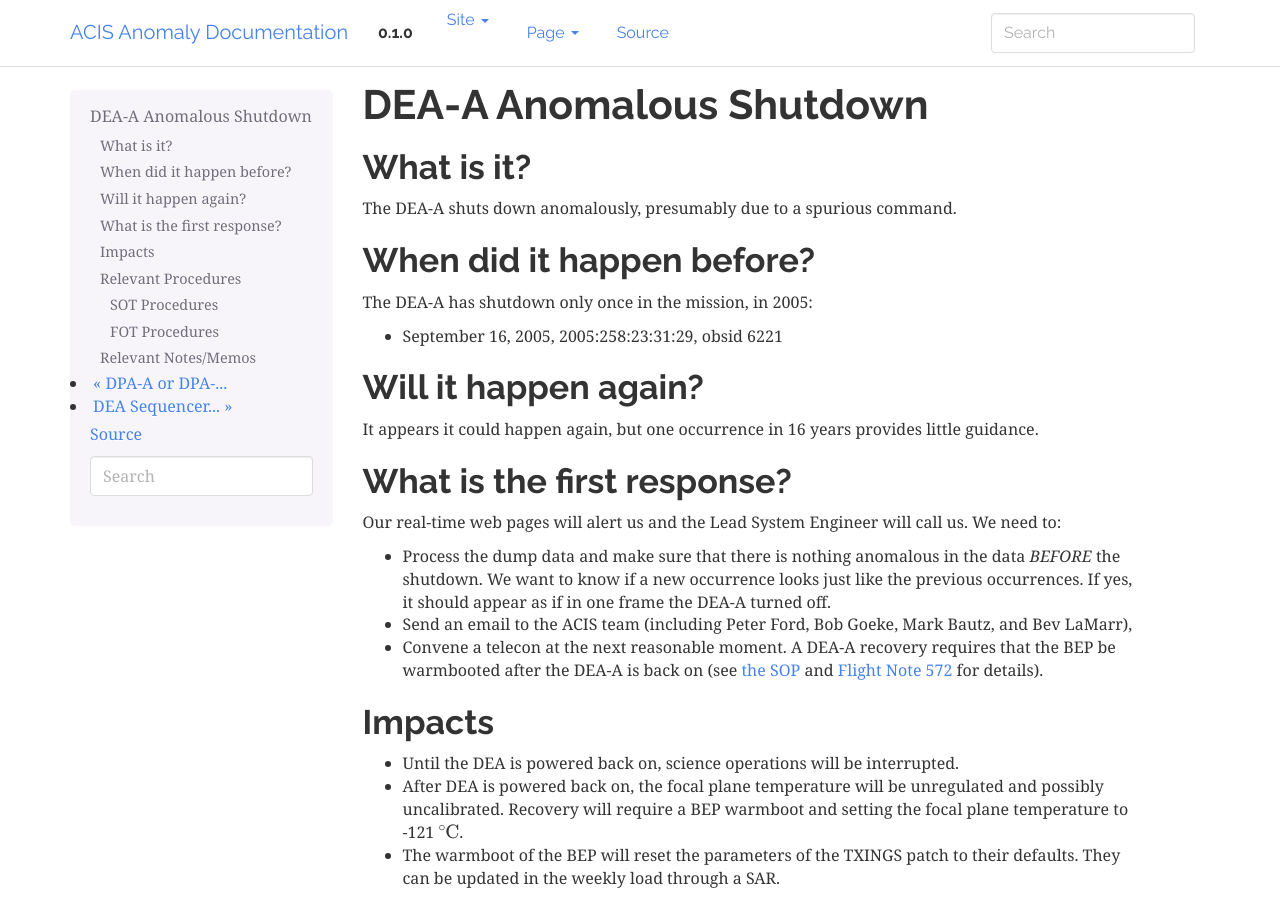
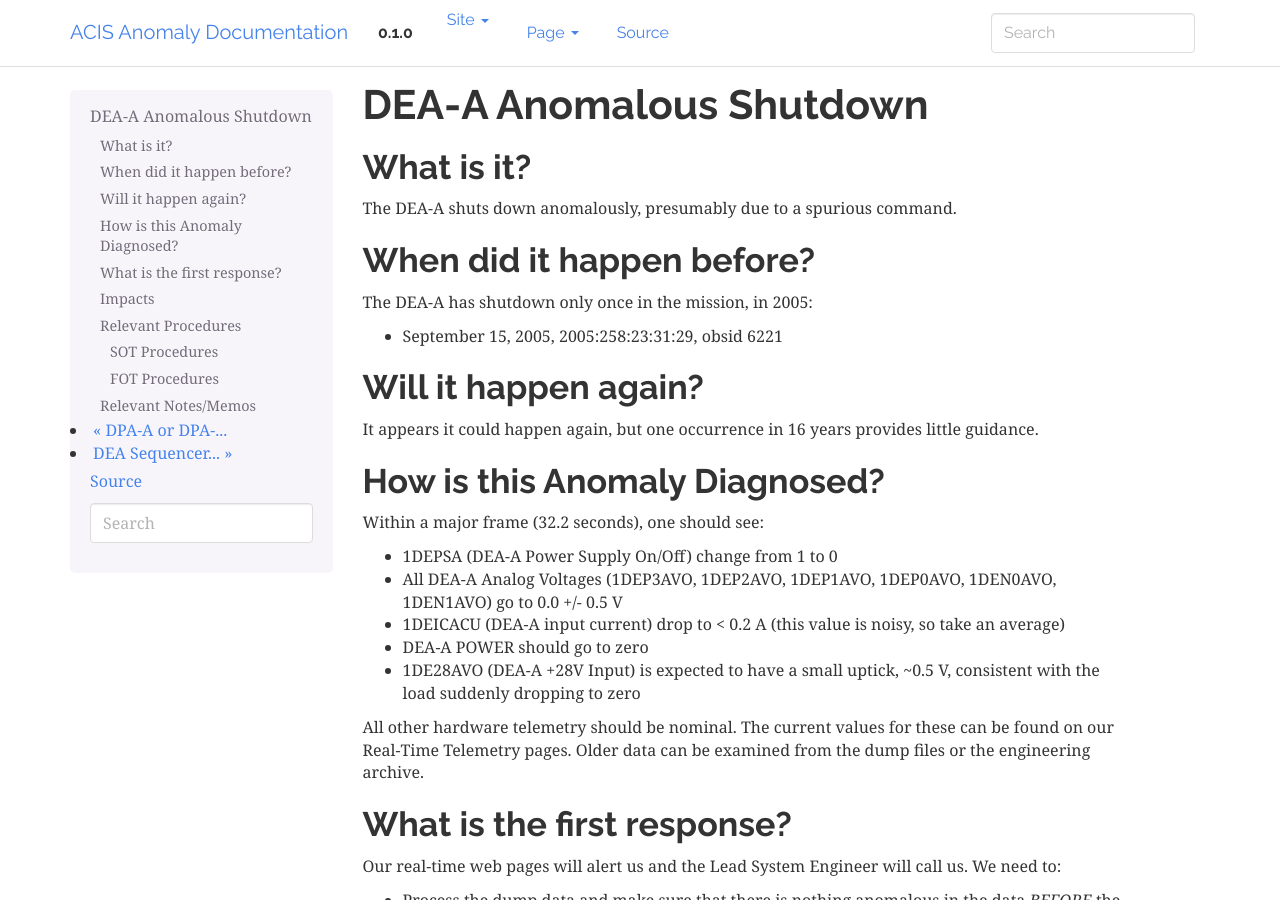
Before and after one commit to acisops/acis_anomaly_pages, a Sphinx documentation site: the page built from source/dea_shutdown.rst, in a window 1280 px wide and 900 px high. Built offline with Sphinx 7.4.7, drawn with Linux system fonts in a browser that asks for light colours.

Commit message:
Change date and add telemetry verifiers

```diff
--- a/source/dea_shutdown.rst
+++ b/source/dea_shutdown.rst
@@ -13,12 +13,30 @@ When did it happen before?
 
 The DEA-A has shutdown only once in the mission, in 2005:
 
-* September 16, 2005, 2005:258:23:31:29, obsid 6221
+* September 15, 2005, 2005:258:23:31:29, obsid 6221
 
 Will it happen again?
 ---------------------
 
 It appears it could happen again, but one occurrence in 16 years provides little guidance.
+
+How is this Anomaly Diagnosed?
+------------------------------
+
+Within a major frame (32.2 seconds), one should see:
+
+* 1DEPSA (DEA-A Power Supply On/Off) change from 1 to 0
+* All DEA-A Analog Voltages (1DEP3AVO, 1DEP2AVO, 1DEP1AVO, 1DEP0AVO, 1DEN0AVO, 1DEN1AVO)
+  go to 0.0 +/- 0.5 V
+* 1DEICACU (DEA-A input current) drop to < 0.2 A (this value is noisy, so take an average)
+* DEA-A POWER should go to zero
+* 1DE28AVO (DEA-A +28V Input) is expected to have a small uptick, ~0.5 V, consistent with
+  the load suddenly dropping to zero
+
+All other hardware telemetry should be nominal. The current values for these can be found
+on our Real-Time Telemetry pages.  Older data can be examined from the dump files or the
+engineering archive.
+
 
 What is the first response?
 ---------------------------
```
